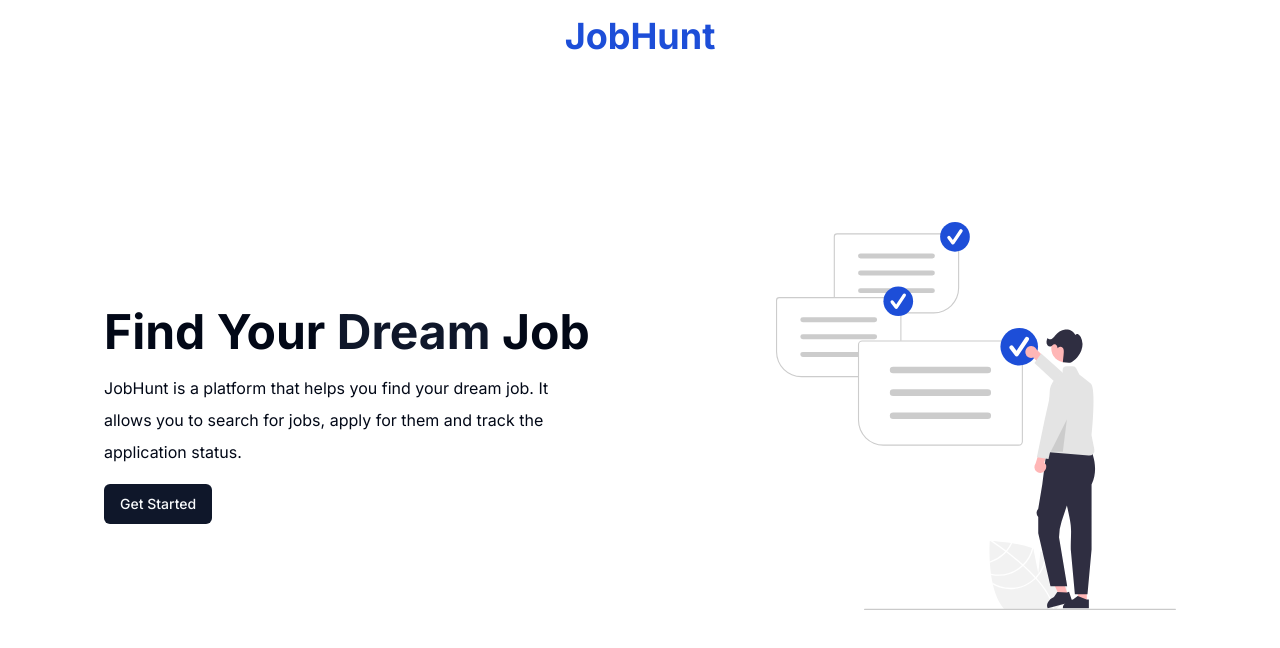
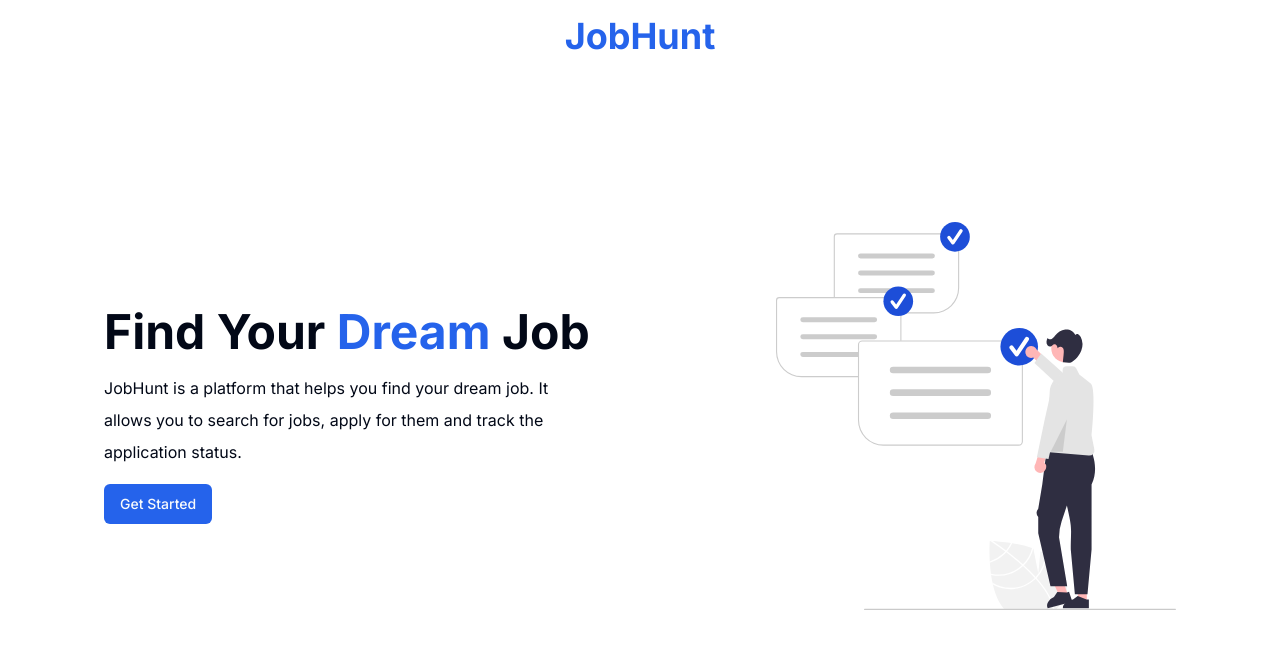
Before and after one commit to nadirkerem/job-hunt-next-js, a Next.js app: page / in a window 1280 px wide. Shown: the top 648 px of the page. Built offline with nearby package versions, Linux system fonts and the light colour scheme.

Commit message:
apply blue theme as default

```diff
--- a/app/globals.css
+++ b/app/globals.css
@@ -6,63 +6,46 @@
   :root {
     --background: 0 0% 100%;
     --foreground: 222.2 84% 4.9%;
-
     --card: 0 0% 100%;
     --card-foreground: 222.2 84% 4.9%;
-
     --popover: 0 0% 100%;
     --popover-foreground: 222.2 84% 4.9%;
-
-    --primary: 222.2 47.4% 11.2%;
+    --primary: 221.2 83.2% 53.3%;
     --primary-foreground: 210 40% 98%;
-
     --secondary: 210 40% 96.1%;
     --secondary-foreground: 222.2 47.4% 11.2%;
-
     --muted: 210 40% 96.1%;
     --muted-foreground: 215.4 16.3% 46.9%;
-
     --accent: 210 40% 96.1%;
     --accent-foreground: 222.2 47.4% 11.2%;
-
     --destructive: 0 84.2% 60.2%;
     --destructive-foreground: 210 40% 98%;
-
     --border: 214.3 31.8% 91.4%;
     --input: 214.3 31.8% 91.4%;
-    --ring: 222.2 84% 4.9%;
-
+    --ring: 221.2 83.2% 53.3%;
     --radius: 0.5rem;
   }
 
   .dark {
     --background: 222.2 84% 4.9%;
     --foreground: 210 40% 98%;
-
     --card: 222.2 84% 4.9%;
     --card-foreground: 210 40% 98%;
-
     --popover: 222.2 84% 4.9%;
     --popover-foreground: 210 40% 98%;
-
-    --primary: 210 40% 98%;
+    --primary: 217.2 91.2% 59.8%;
     --primary-foreground: 222.2 47.4% 11.2%;
-
     --secondary: 217.2 32.6% 17.5%;
     --secondary-foreground: 210 40% 98%;
-
     --muted: 217.2 32.6% 17.5%;
     --muted-foreground: 215 20.2% 65.1%;
-
     --accent: 217.2 32.6% 17.5%;
     --accent-foreground: 210 40% 98%;
-
     --destructive: 0 62.8% 30.6%;
     --destructive-foreground: 210 40% 98%;
-
     --border: 217.2 32.6% 17.5%;
     --input: 217.2 32.6% 17.5%;
-    --ring: 212.7 26.8% 83.9%;
+    --ring: 224.3 76.3% 48%;
   }
 }
 
--- a/components/logo.tsx
+++ b/components/logo.tsx
@@ -1,6 +1,6 @@
 export default function Logo() {
   return (
-    <h1 className="text-center text-3xl font-bold text-blue-700 sm:text-4xl">
+    <h1 className="text-center text-3xl font-bold text-primary sm:text-4xl">
       JobHunt
     </h1>
   );
```
